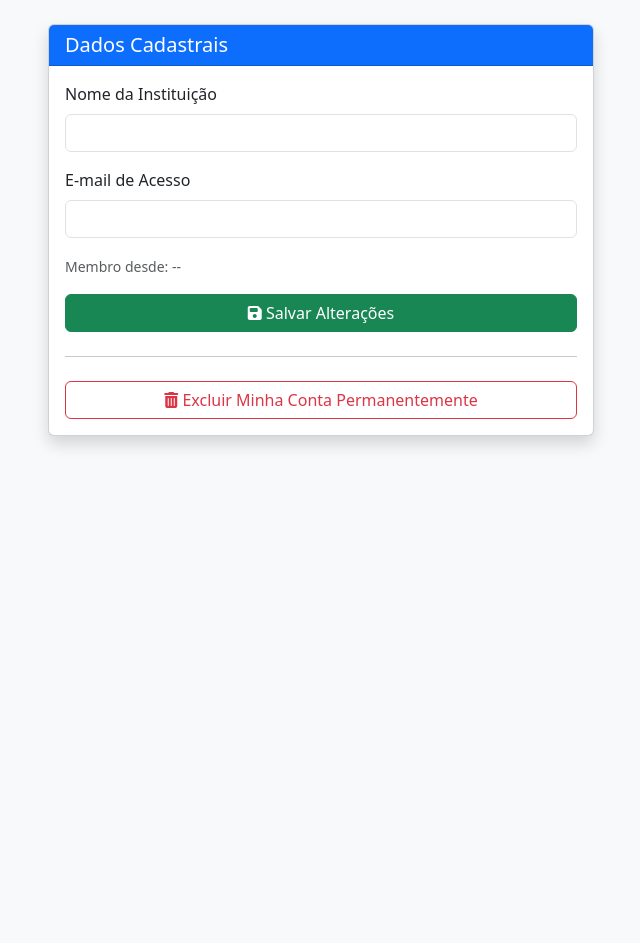
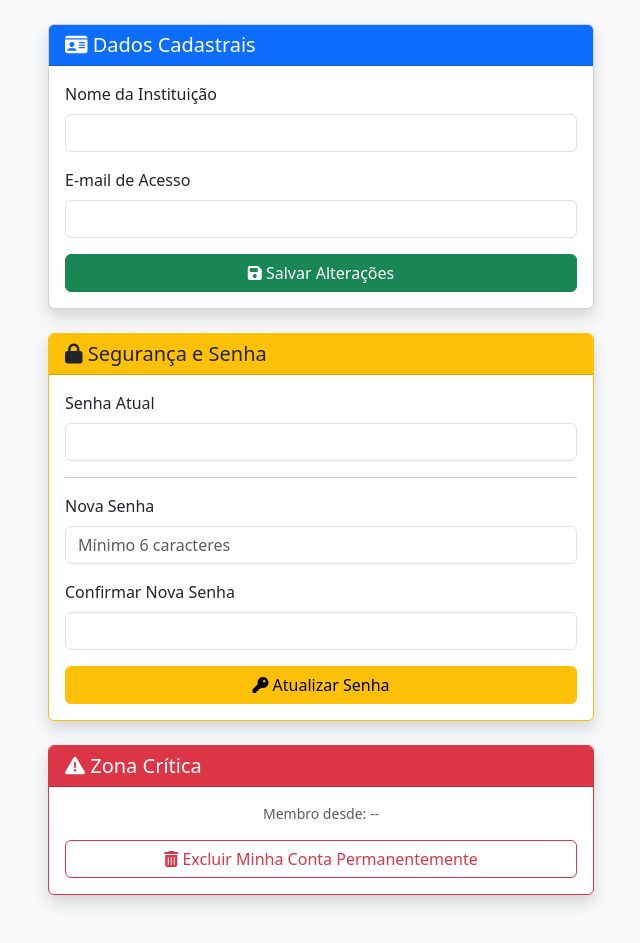
Before and after one commit to felippefardin/pgm_ponto, a PHP site: page /perfil_adm.php in a window 1280 px wide. Shown: the part 50-993 px from the top of the page, without its empty margins (319-959 px from the left). Before the commit the page ends 497 px from the top, so only its background shows below. Run offline with PHP 8.4, Linux system fonts and the light colour scheme; the visitor is signed in with stand-in values (Sample User, id 1); data that the repository does not hold is empty.

Commit message:
ajustes10

```diff
--- a/index.php
+++ b/index.php
@@ -17,6 +17,9 @@
                 <div class="mb-3">
                     <label>Senha</label>
                     <input type="password" name="senha" class="form-control" required>
+                    <div class="text-end mt-2">
+    <a href="esqueci_senha.php" class="text-decoration-none text-warning">Esqueceu a senha?</a>
+</div>
                 </div>
                 <button type="submit" class="btn btn-primary w-100">Entrar</button>
             </form>
--- a/perfil_adm.php
+++ b/perfil_adm.php
@@ -9,13 +9,14 @@ if (!isset($_SESSION['adm_id'])) {
 }
 
 $adm_id = $_SESSION['adm_id'];
+$msg_feedback = ""; // Variável para armazenar mensagens de sucesso/erro
 
 // 1. Buscar dados atuais do ADM
 $stmt = $pdo->prepare("SELECT * FROM instituicoes WHERE id = ?");
 $stmt->execute([$adm_id]);
 $adm = $stmt->fetch();
 
-// 2. Lógica de Atualização
+// 2. Lógica de Atualização de Dados (Nome e E-mail)
 if ($_SERVER['REQUEST_METHOD'] === 'POST' && isset($_POST['atualizar'])) {
     $nome = $_POST['nome_instituicao'];
     $email = $_POST['email'];
@@ -27,14 +28,33 @@ if ($_SERVER['REQUEST_METHOD'] === 'POST' && isset($_POST['atualizar'])) {
     }
 }
 
-// 3. Lógica de Exclusão de Conta (Corrigida)
+// 3. NOVA LÓGICA: Alteração de Senha
+if ($_SERVER['REQUEST_METHOD'] === 'POST' && isset($_POST['alterar_senha'])) {
+    $senha_atual = $_POST['senha_atual'];
+    $nova_senha = $_POST['nova_senha'];
+    $confirmar_senha = $_POST['confirmar_senha'];
+
+    if (password_verify($senha_atual, $adm['senha'])) {
+        if ($nova_senha === $confirmar_senha) {
+            $hash = password_hash($nova_senha, PASSWORD_DEFAULT);
+            $update = $pdo->prepare("UPDATE instituicoes SET senha = ? WHERE id = ?");
+            if ($update->execute([$hash, $adm_id])) {
+                $msg_feedback = "<div class='alert alert-success'>Senha alterada com sucesso!</div>";
+            }
+        } else {
+            $msg_feedback = "<div class='alert alert-danger'>As novas senhas não coincidem.</div>";
+        }
+    } else {
+        $msg_feedback = "<div class='alert alert-danger'>Senha atual incorreta.</div>";
+    }
+}
+
+// 4. Lógica de Exclusão de Conta
 if (isset($_GET['acao']) && $_GET['acao'] === 'excluir_conta') {
     try {
-        // Limpeza manual preventiva de tabelas que podem causar erro de integridade
         $pdo->prepare("DELETE FROM logs_auditoria WHERE adm_id = ?")->execute([$adm_id]);
         $pdo->prepare("DELETE FROM cercas_geograficas WHERE instituicao_id = ?")->execute([$adm_id]);
 
-        // Agora exclui a instituição (isso acionará o CASCADE para servidores e pontos)
         $delete = $pdo->prepare("DELETE FROM instituicoes WHERE id = ?");
         if ($delete->execute([$adm_id])) {
             session_destroy();
@@ -63,12 +83,15 @@ if (isset($_GET['acao']) && $_GET['acao'] === 'excluir_conta') {
     </div>
 </nav>
 
-<div class="container">
+<div class="container pb-5">
     <div class="row justify-content-center">
         <div class="col-md-6">
-            <div class="card shadow">
+
+            <?= $msg_feedback ?>
+
+            <div class="card shadow mb-4">
                 <div class="card-header bg-primary text-white">
-                    <h5 class="mb-0">Dados Cadastrais</h5>
+                    <h5 class="mb-0"><i class="fa-solid fa-id-card"></i> Dados Cadastrais</h5>
                 </div>
                 <div class="card-body">
                     <form method="POST">
@@ -80,23 +103,58 @@ if (isset($_GET['acao']) && $_GET['acao'] === 'excluir_conta') {
                             <label class="form-label">E-mail de Acesso</label>
                             <input type="email" name="email" class="form-control" value="<?= htmlspecialchars($adm['email'] ?? '') ?>" required>
                         </div>
-                        <div class="mb-3 text-muted">
-                            <small>Membro desde: <?= isset($adm['criado_em']) ? date('d/m/Y', strtotime($adm['criado_em'])) : '--' ?></small>
-                        </div>
-
-                        <div class="d-grid gap-2">
+                        <div class="d-grid">
                             <button type="submit" name="atualizar" class="btn btn-success">
                                 <i class="fa-solid fa-floppy-disk"></i> Salvar Alterações
                             </button>
-                            <hr>
-                            <a href="?acao=excluir_conta" class="btn btn-outline-danger"
-                               onclick="return confirm('ATENÇÃO CRÍTICA: Isso apagará permanentemente sua instituição, todos os servidores cadastrados, todos os registros de ponto e o histórico de auditoria. Esta ação não pode ser desfeita. Confirmar?')">
-                                <i class="fa-solid fa-trash-can"></i> Excluir Minha Conta Permanentemente
-                            </a>
                         </div>
                     </form>
                 </div>
             </div>
+
+            <div class="card shadow mb-4 border-warning">
+                <div class="card-header bg-warning text-dark">
+                    <h5 class="mb-0"><i class="fa-solid fa-lock"></i> Segurança e Senha</h5>
+                </div>
+                <div class="card-body">
+                    <form method="POST">
+                        <div class="mb-3">
+                            <label class="form-label">Senha Atual</label>
+                            <input type="password" name="senha_atual" class="form-control" required>
+                        </div>
+                        <hr>
+                        <div class="mb-3">
+                            <label class="form-label">Nova Senha</label>
+                            <input type="password" name="nova_senha" class="form-control" placeholder="Mínimo 6 caracteres" required>
+                        </div>
+                        <div class="mb-3">
+                            <label class="form-label">Confirmar Nova Senha</label>
+                            <input type="password" name="confirmar_senha" class="form-control" required>
+                        </div>
+                        <div class="d-grid">
+                            <button type="submit" name="alterar_senha" class="btn btn-warning">
+                                <i class="fa-solid fa-key"></i> Atualizar Senha
+                            </button>
+                        </div>
+                    </form>
+                </div>
+            </div>
+
+            <div class="card shadow border-danger">
+                <div class="card-header bg-danger text-white">
+                    <h5 class="mb-0"><i class="fa-solid fa-triangle-exclamation"></i> Zona Crítica</h5>
+                </div>
+                <div class="card-body text-center">
+                    <p class="text-muted small">Membro desde: <?= isset($adm['criado_em']) ? date('d/m/Y', strtotime($adm['criado_em'])) : '--' ?></p>
+                    <div class="d-grid">
+                        <a href="?acao=excluir_conta" class="btn btn-outline-danger"
+                           onclick="return confirm('ATENÇÃO CRÍTICA: Isso apagará permanentemente sua instituição, servidores, registros de ponto e auditoria. Esta ação não pode ser desfeita. Confirmar?')">
+                            <i class="fa-solid fa-trash-can"></i> Excluir Minha Conta Permanentemente
+                        </a>
+                    </div>
+                </div>
+            </div>
+
         </div>
     </div>
 </div>
```
Also changed, not shown: esqueci_senha.php (added, +65 -0 lines).
